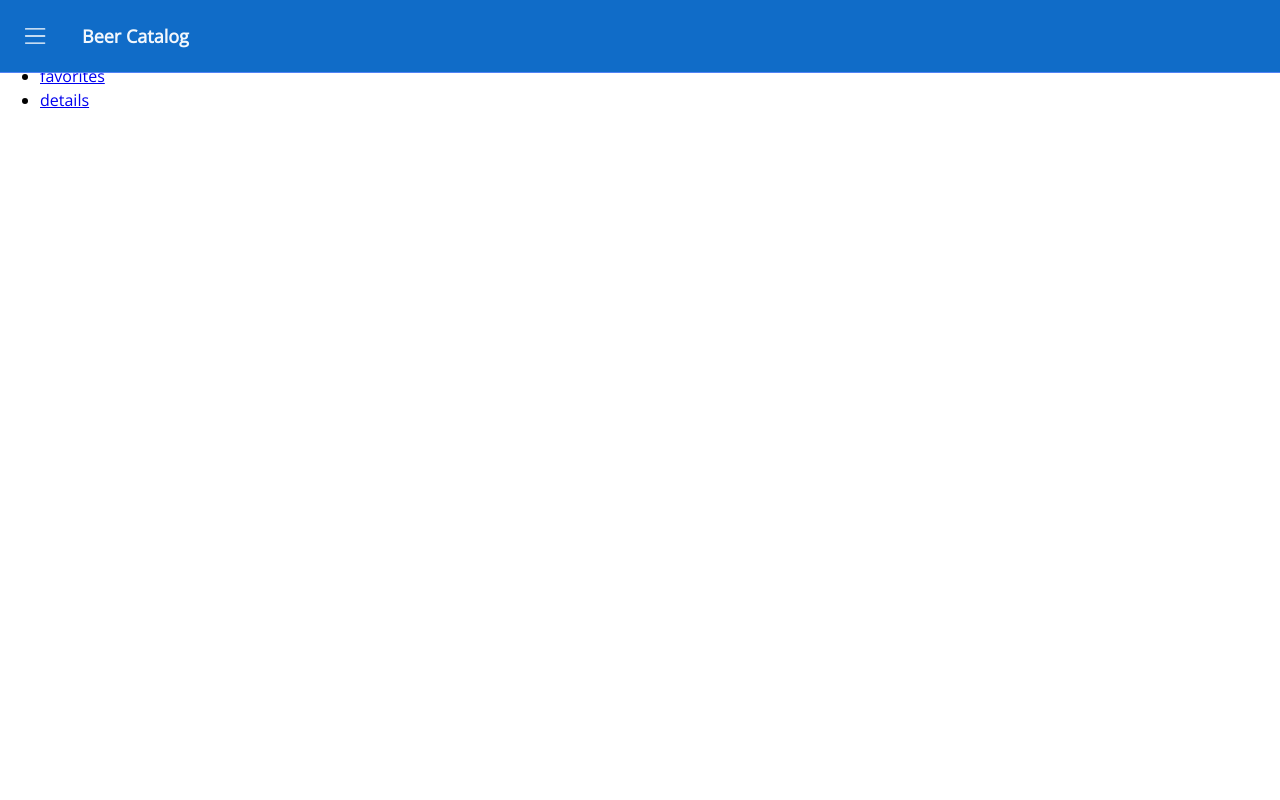
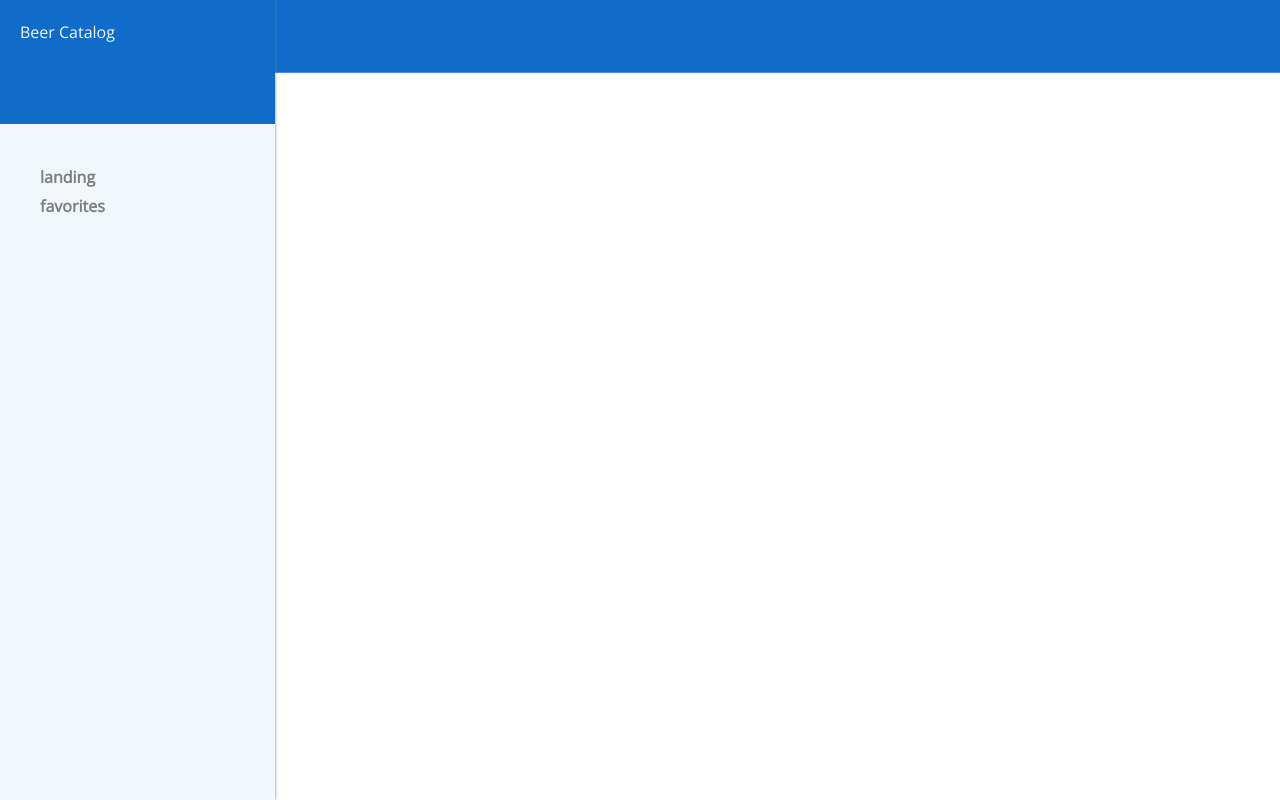
Before and after one commit to CyberSlug322/beer-catalog, a React app: page /details in a window 1280 px wide. Built offline with nearby package versions, Linux system fonts and the light colour scheme.

Commit message:
add styles for SideMenu component

```diff
--- a/src/containers/header/Header.jsx
+++ b/src/containers/header/Header.jsx
@@ -2,9 +2,11 @@ import './Header.scss'
 import React from "react";
 import {MenuButton} from '../../components/button/MenuButton.jsx';
 import './Header.scss'
+import { SideMenu } from '../sideMenu/SideMenu.jsx';
 export const Header = ({className}) => (
     <header className={`header ${className} `}>
       <MenuButton/>
+      <SideMenu className="header__side-menu"/>
       <label className='header__title font-h1'>Beer Catalog </label>
     </header>
 );
--- a/src/containers/header/Header.scss
+++ b/src/containers/header/Header.scss
@@ -16,4 +16,9 @@
         margin-left: 30px;
     }
 
+    .header__side-menu {
+        position: absolute;
+        top: 0;
+        left: 0;
     }
+    }
--- a/src/containers/sideMenu/SideMenu.jsx
+++ b/src/containers/sideMenu/SideMenu.jsx
@@ -1,15 +1,11 @@
 import React from "react";
 import './SideMenu.scss'
-import { Link } from "react-router-dom";
+import { SideMenuHeader } from "./SideMenuHeader.jsx";
+import { SideMenuNavigation } from "./SideMenuNavigation.jsx";
 
-export const SideMenu = () => (
-  <div className="side-menu header__side-menu">
-    <div className="side-menu__header">
-        Beer Catalog
-    </div>
-    <ul className="side-menu__nav-bar">
-      <li><Link to="/landing">landing</Link></li>
-      <li><Link to="/favorites">favorites</Link></li>
-    </ul>
+export const SideMenu = ({className}) => (
+  <div className={`side-menu ${className}`}>
+    <SideMenuHeader className="side-menu__header"/>
+    <SideMenuNavigation className="side-menu__nav-bar"/>
   </div>
 );
--- a/src/containers/sideMenu/SideMenu.scss
+++ b/src/containers/sideMenu/SideMenu.scss
@@ -1,26 +1,27 @@
 .side-menu {
-    height: 100%;
+    height: 100vh;
     background-color: var(--light-font-color);
     border-left: var(--beer-description-color);
-    width: fit-content;
     box-shadow: 0 0 3px var(--beer-description-color);
-}
-
-.header__side-menu {
-    position: fixed;
-}
-
 
     .side-menu__header {
         background-color: var(--app-sidebar-color);
         color: var(--light-font-color) ;
-    padding: 20px 160px 80px 20px;
+        padding: var(--default-space) var(--biggest-space) var(--large-space) var(--default-space);
 
     }
 
     .side-menu__nav-bar {
-    padding: 20px 160px 20px 40px;
+        padding: var(--default-space) var(--biggest-space) var(--default-space) var(--medium-space);
         list-style-type: none;
         color: var(--beer-description-color);
+    }
 
+    .side-menu-navigation__link {
+        text-decoration: none;
+        color: var(--beer-description-color);
     }
+    .side-menu-navigation__list-item {
+        margin-top: var(--small-space);
+    }
+}
--- /dev/null
+++ b/src/containers/sideMenu/SideMenuHeader.jsx
@@ -0,0 +1,9 @@
+import React from "react";
+
+
+export const SideMenuHeader = ({className}) => (
+
+    <div className={className}>
+        Beer Catalog
+    </div>
+)
--- /dev/null
+++ b/src/containers/sideMenu/SideMenuNavigation.jsx
@@ -0,0 +1,10 @@
+import React from "react";
+import { Link } from "react-router-dom";
+
+export const SideMenuNavigation = ({className}) => (
+
+  <ul className={`${className} font-nav`}>
+    <li className="side-menu-navigation__list-item"><Link to="/landing" className="side-menu-navigation__link">landing</Link></li>
+    <li className="side-menu-navigation__list-item"><Link to="/favorites" className="side-menu-navigation__link">favorites</Link></li>
+  </ul>
+)
--- a/src/styles/_variables.css
+++ b/src/styles/_variables.css
@@ -15,8 +15,11 @@
   --error-color: #f2777a;
 
   --small-space: 5px;
+  --default-space: 20px;
   --medium-space: 40px;
+  --large-space: 80px;
   --big-space: 100px;
+  --biggest-space:160px;
 
 }
 
@@ -31,3 +34,9 @@
   font-weight: bold;
   font-size: large;
 }
+
+.font-nav {
+  font-family: 'Open Sans', sans-serif;
+  font-weight: 600;
+  font-size: medium;
+}
```
Lines whose indentation alone changed are shown as unchanged.
